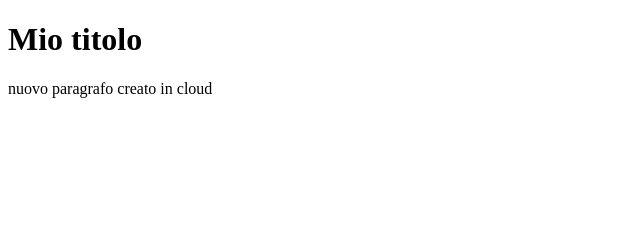
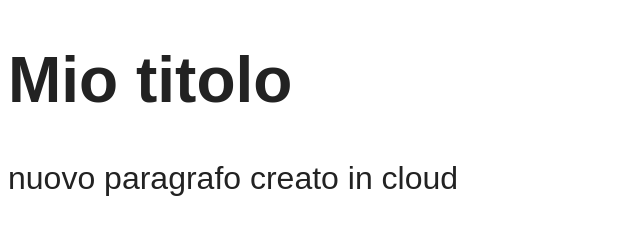
Before and after one commit to moebiusmania/lezioni-git, a plain HTML site: page index.html in a window 1280 px wide. Shown: the whole page, without its empty margins (0-640 px from the left). Drawn offline with Linux system fonts and the light colour scheme.

Commit message:
add styles.css

```diff
--- a/index.html
+++ b/index.html
@@ -5,6 +5,7 @@
     <meta http-equiv="X-UA-Compatible" content="IE=edge" />
     <meta name="viewport" content="width=device-width, initial-scale=1.0" />
     <title>Mio titolo</title>
+    <link rel="stylesheet" href="style.css" />
   </head>
   <body>
     <h1>Mio titolo</h1>
--- /dev/null
+++ b/style.css
@@ -0,0 +1,5 @@
+body {
+  font-size: 2em;
+  font-family: Arial, Helvetica, sans-serif;
+  color: #222;
+}
```
